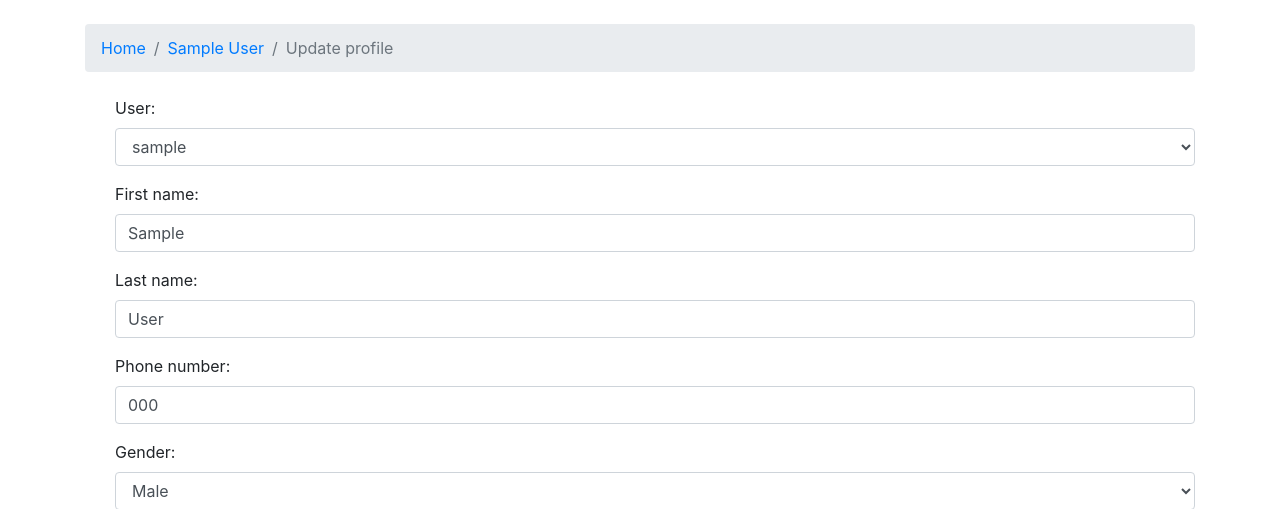
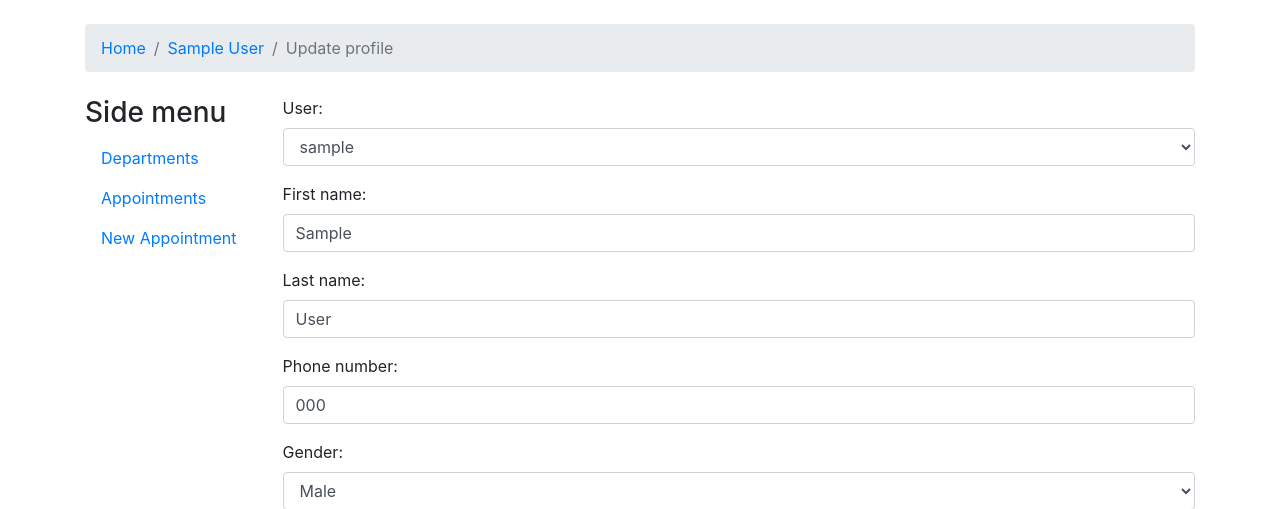
Before and after one commit to SergiyOlefirenko/virtualclinic, a Django app: page /accounts/profile/1/update/ in a window 1280 px wide. Shown: the part 56-565 px from the top of the page. Run offline with Django 3.2, Linux system fonts and the light colour scheme; a user stored in the database is signed in; tables that the repository leaves empty hold one stand-in row (values such as "Sample post"); parts of the project's set-up code (start-up, migrations or seed data) failed here and were passed over; some libraries are stand-ins or nearby versions.

Commit message:
appointment management staff

```diff
--- a/clinic/models.py
+++ b/clinic/models.py
@@ -2,6 +2,7 @@ from django.db import models
 from django.core.validators import RegexValidator
 from accounts.models import UserProfile
 from django.contrib.auth.models import User
+from django.urls import reverse
 
 
 # Create your models here.
@@ -71,6 +72,9 @@ class Appointment(models.Model):
     def __str__(self):
         return self.description
 
+    def get_absolute_url(self):
+        return reverse('appointment_details', kwargs={'pk': self.pk})
+
 
 class FeedbackRate(models.Model):
     rate = models.CharField(max_length=50)
--- a/clinic/urls.py
+++ b/clinic/urls.py
@@ -5,4 +5,8 @@ from clinic import views as clinic_views
 urlpatterns = [
     url(r'patient/(?P<pk>\d+)/appointments/$', clinic_views.patient_appointment_list, name='patient_appointment_list'),
     url(r'departments/$', clinic_views.patient_department_list, name='patient_department_list'),
+    url(r'appointment/new/$', clinic_views.NewAppointmentView.as_view(), name='new_appointment'),
+    url(r'appointment/(?P<pk>\d+)/$', clinic_views.AppointmentDetailsView.as_view(), name='appointment_details'),
+    url(r'appointment/(?P<pk>\d+)/edit/$', clinic_views.AppointmentEditView.as_view(), name='appointment_edit'),
+    url(r'appointment/(?P<pk>\d+)/delete/$', clinic_views.AppointmentDeleteView.as_view(), name='appointment_delete'),
 ]
--- a/templates/base.html
+++ b/templates/base.html
@@ -3,7 +3,9 @@
     <head>
         <meta charset="utf-8">
         <title>{% block title %}Virtual clinic{% endblock %}</title>
-        <link rel="stylesheet" href="https://stackpath.bootstrapcdn.com/bootstrap/4.1.3/css/bootstrap.min.css" integrity="sha384-MCw98/SFnGE8fJT3GXwEOngsV7Zt27NXFoaoApmYm81iuXoPkFOJwJ8ERdknLPMO" crossorigin="anonymous">
+        <!--<link rel="stylesheet" href="https://stackpath.bootstrapcdn.com/bootstrap/4.1.3/css/bootstrap.min.css" integrity="sha384-MCw98/SFnGE8fJT3GXwEOngsV7Zt27NXFoaoApmYm81iuXoPkFOJwJ8ERdknLPMO" crossorigin="anonymous">--!>
+        <link rel="stylesheet" href="{% static 'css/bootstrap.min.css' %}">
+        <link rel="stylesheet" href="{% static 'css/jquery.datetimepicker.min.css' %}">
         {% block stylesheet %}{% endblock %}
     </head>
     <body>
@@ -65,9 +67,14 @@
             </div>
         {% endblock %}
 
-    <script src="https://code.jquery.com/jquery-3.3.1.slim.min.js" integrity="sha384-q8i/X+965DzO0rT7abK41JStQIAqVgRVzpbzo5smXKp4YfRvH+8abtTE1Pi6jizo" crossorigin="anonymous"></script>
+    <!--<script src="https://code.jquery.com/jquery-3.3.1.slim.min.js" integrity="sha384-q8i/X+965DzO0rT7abK41JStQIAqVgRVzpbzo5smXKp4YfRvH+8abtTE1Pi6jizo" crossorigin="anonymous"></script>
     <script src="https://cdnjs.cloudflare.com/ajax/libs/popper.js/1.14.3/umd/popper.min.js" integrity="sha384-ZMP7rVo3mIykV+2+9J3UJ46jBk0WLaUAdn689aCwoqbBJiSnjAK/l8WvCWPIPm49" crossorigin="anonymous"></script>
-    <script src="https://stackpath.bootstrapcdn.com/bootstrap/4.1.3/js/bootstrap.min.js" integrity="sha384-ChfqqxuZUCnJSK3+MXmPNIyE6ZbWh2IMqE241rYiqJxyMiZ6OW/JmZQ5stwEULTy" crossorigin="anonymous"></script>
+    <script src="https://stackpath.bootstrapcdn.com/bootstrap/4.1.3/js/bootstrap.min.js" integrity="sha384-ChfqqxuZUCnJSK3+MXmPNIyE6ZbWh2IMqE241rYiqJxyMiZ6OW/JmZQ5stwEULTy" crossorigin="anonymous"></script><script src="{% static 'js/moments.js' %}"></script>--!>
+    <script src="{% static 'js/jquery-3.3.1.js' %}"></script>
+    <script src="{% static 'js/popper.js' %}"></script>
+    <script src="{% static 'js/bootstrap.js' %}"></script>
+    <script src="{% static 'js/moments.js' %}"></script>
+    <script src="{% static 'js/jquery.datetimepicker.min.js' %}"></script>
     {% block javascript %}{% endblock %}
     </body>
 </html>
--- a/templates/clinic/appointment/appointment_list.html
+++ b/templates/clinic/appointment/appointment_list.html
@@ -3,11 +3,11 @@
         <tr>
             <th scope="col">Date</th>
             <th scope="col">Time</th>
+            <th scope="col">Description</th>
             <th scope="col">Department</th>
             <th scope="col">Doctor</th>
             <th scope="col">Patient</th>
             <th scope="col">Service</th>
-            <th scope="col">Description</th>
             <th scope="col">Status</th>
         </tr>
     </thead>
@@ -16,11 +16,12 @@
             <tr>
                 <th scope="row">{{ appointment.startDateTime|date:"SHORT_DATE_FORMAT" }}</th>
                 <td>{{ appointment.startDateTime|date:"H:i" }} - {{ appointment.endDateTime|date:"H:i" }}</td>
+                <td><a href="{% url 'appointment_details' appointment.pk %}">{{ appointment.description }}</a></td>
                 <td>{{ appointment.doctor.department.department }}</td>
                 <td>{{ appointment.doctor.first_name }} {{ appointment.doctor.last_name }}</td>
                 <td>{{ appointment.user.first_name }} {{appointment.user.last_name }}</td>
                 <td>{{ appointment.service.serviceName }}</td>
-                <td>{{ appointment.description }}</td>
+
                 <td>{{ appointment.status.statusTitle }}</td>
             </tr>
         {% empty %}
--- a/templates/clinic/doctor/department_doctors.html
+++ b/templates/clinic/doctor/department_doctors.html
@@ -5,7 +5,7 @@
 {% block title %}Virtual clinic webapp - Doctors{% endblock%}
 
 {% block breadcrumb %}
-    <li class="breadcrumb-item"><a href="{% url 'department_list' %}">Departments</a></li>
+    <li class="breadcrumb-item"><a href="{% url 'patient_department_list' %}">Departments</a></li>
     <li class="breadcrumb-item">{{ department.department }}</li>
     <li class="breadcrumb-item active">Doctors</li>
 {% endblock %}
--- a/templates/includes/form.html
+++ b/templates/includes/form.html
@@ -3,7 +3,7 @@
 {% if form.non_field_errors %}
     <div class="alert alert-danger" role="alert">
         {% for error in form.non_field_errors %}
-            <p{% if forloop.last %} class="mb-o" {% endif %}>{{ error }}</p>
+            <p>{% if forloop.last %} class="mb-o" {% endif %}>{{ error }}</p>
         {% endfor %}
     </div>
 {% endif %}
--- a/templates/includes/side_menu.html
+++ b/templates/includes/side_menu.html
@@ -2,4 +2,5 @@
 <nav class="nav flex-column">
     <a class="nav-link" href="{% url 'patient_department_list' %}">Departments</a>
     <a class="nav-link" href="{% url 'patient_appointment_list' user.pk %}">Appointments</a>
+    <a class="nav-link" href="{% url 'new_appointment' %}">New Appointment</a>
 </nav>
--- a/templates/profile/update_profile.html
+++ b/templates/profile/update_profile.html
@@ -1,4 +1,4 @@
-{% extends 'base.html' %}
+{% extends 'home.html' %}
 
 {% block title %}Update user profile - {{ profile.first_name}} {{ profile.last_name }}{% endblock %}
 
--- a/virtualclinic/settings.py
+++ b/virtualclinic/settings.py
@@ -112,7 +112,7 @@ AUTH_PASSWORD_VALIDATORS = [
 
 LANGUAGE_CODE = 'en-us'
 
-TIME_ZONE = 'UTC'
+TIME_ZONE = 'EET'
 
 USE_I18N = True
 
@@ -128,7 +128,7 @@ STATIC_URL = '/static/'
 STATIC_DIR = os.path.join(BASE_DIR, 'static')
 STATICFILES_DIRS = [STATIC_DIR, ]
 
-LOGOUT_REDIRECT_URL = 'home'
+LOGOUT_REDIRECT_URL = 'login'
 LOGIN_REDIRECT_URL = 'redirect_view'
 LOGIN_URL = 'login'
 
```
Also changed, not shown: clinic/views.py (+20 -2 lines).
